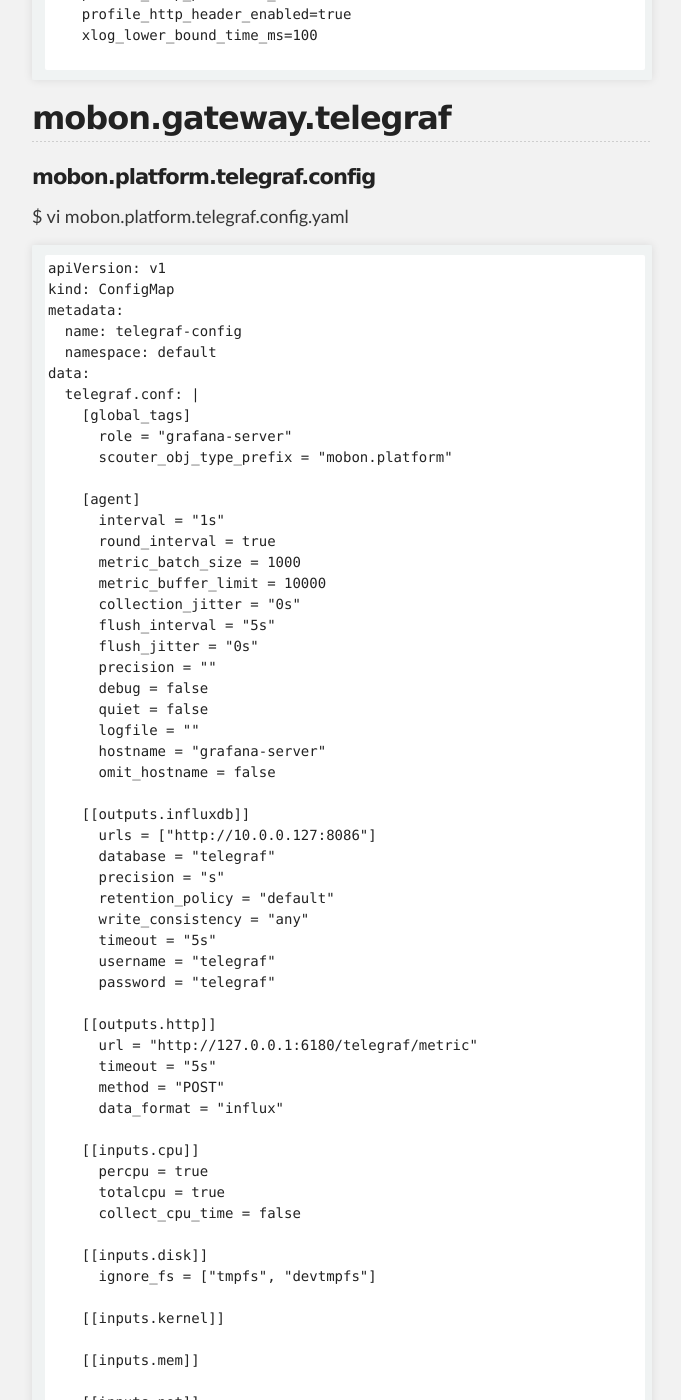
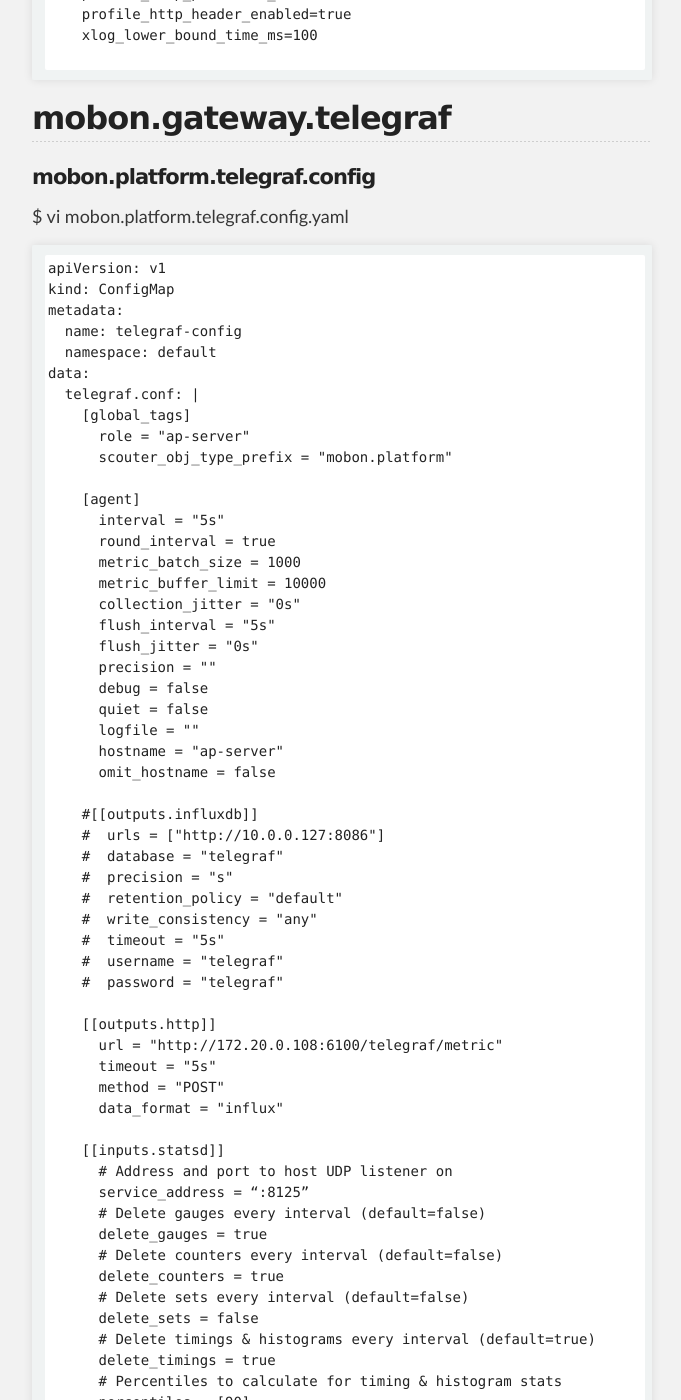
Before and after one commit to unlimited9/unlimited9.github.com, a Jekyll site: the page built from reference.notes/TA/cloud/kubernetes/sample.yaml.list.md, in a window 1280 px wide and 1400 px high, scrolled down 691 px. Shown: the whole window, without its empty margins (298-979 px from the left). Built offline with Jekyll 4.4.1, drawn with Linux system fonts in a browser that asks for light colours; our own code applies the rules of GitHub Pages for plain Markdown files; some of the changed text lies outside the part shown.

Commit message:
Update sample.yaml.list.md

```diff
--- a/reference.notes/TA/cloud/kubernetes/sample.yaml.list.md
+++ b/reference.notes/TA/cloud/kubernetes/sample.yaml.list.md
@@ -33,11 +33,11 @@ metadata:
 data:
   telegraf.conf: |
     [global_tags]
-      role = "grafana-server"
+      role = "ap-server"
       scouter_obj_type_prefix = "mobon.platform"
 
     [agent]
-      interval = "1s"
+      interval = "5s"
       round_interval = true
       metric_batch_size = 1000
       metric_buffer_limit = 10000
@@ -48,24 +48,53 @@ data:
       debug = false
       quiet = false
       logfile = ""
-      hostname = "grafana-server"
+      hostname = "ap-server"
       omit_hostname = false
 
-    [[outputs.influxdb]]
-      urls = ["http://10.0.0.127:8086"]
-      database = "telegraf"
-      precision = "s"
-      retention_policy = "default"
-      write_consistency = "any"
-      timeout = "5s"
-      username = "telegraf"
-      password = "telegraf"
+    #[[outputs.influxdb]]
+    #  urls = ["http://10.0.0.127:8086"]
+    #  database = "telegraf"
+    #  precision = "s"
+    #  retention_policy = "default"
+    #  write_consistency = "any"
+    #  timeout = "5s"
+    #  username = "telegraf"
+    #  password = "telegraf"
 
     [[outputs.http]]
-      url = "http://127.0.0.1:6180/telegraf/metric"
+      url = "http://172.20.0.108:6100/telegraf/metric"
       timeout = "5s"
       method = "POST"
       data_format = "influx"
+
+    [[inputs.statsd]]
+      # Address and port to host UDP listener on
+      service_address = “:8125”
+      # Delete gauges every interval (default=false)
+      delete_gauges = true
+      # Delete counters every interval (default=false)
+      delete_counters = true
+      # Delete sets every interval (default=false)
+      delete_sets = false
+      # Delete timings & histograms every interval (default=true)
+      delete_timings = true
+      # Percentiles to calculate for timing & histogram stats
+      percentiles = [90]
+      # convert measurement names, “.” to “_” and “-” to “__”
+      convert_names = false
+      templates = [
+        "* measurement.field"
+      ]
+      # Number of UDP messages allowed to queue up, once filled,
+      # the statsd server will start dropping packets
+      allowed_pending_messages = 10000
+      # Number of timing/histogram values to track per-measurement in the
+      # calculation of percentiles. Raising this limit increases the accuracy
+      # of percentiles but also increases the memory usage and cpu time.
+      percentile_limit = 1000
+      # UDP packet size for the server to listen for. This will depend on the size
+      # of the packets that the client is sending, which is usually 1500 bytes.
+      udp_packet_size = 1500
 
     [[inputs.cpu]]
       percpu = true
```
